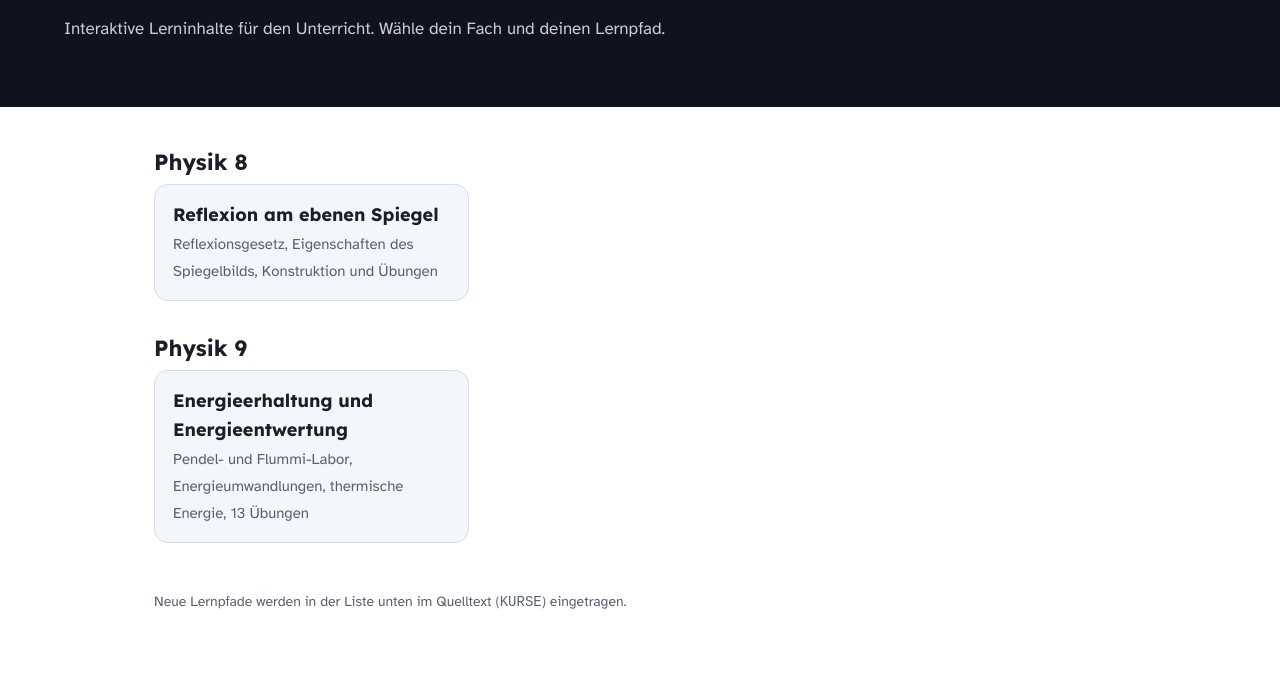
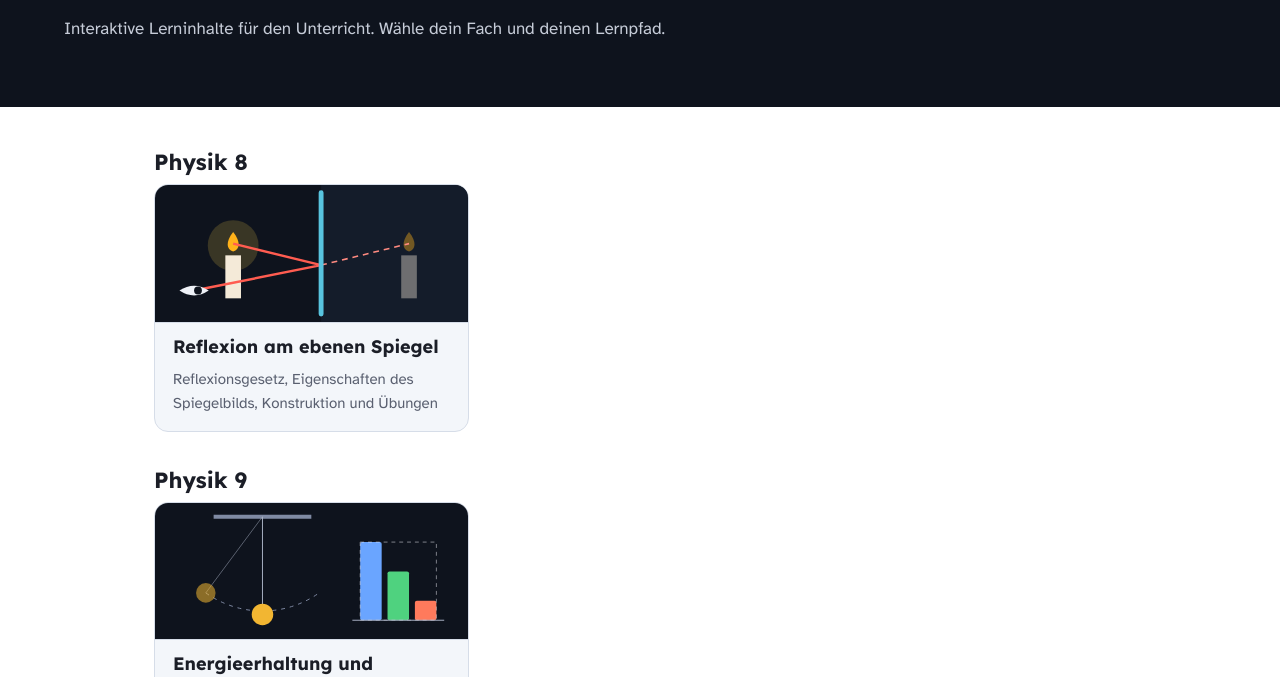
Before and after one commit to y-deiglmayr/gst-lernen, a plain HTML site: page index.html in a window 1280 px wide. Shown: the part 123-800 px from the top of the page. Drawn offline with Linux system fonts and the light colour scheme.

Commit message:
Übersicht: Vorschaubilder für die Lernpfade
Co-Authored-By: Claude Opus 5.5 <noreply@anthropic.com>
Claude-Session: https://claude.ai/code/session_01KLYBVia5tVpBmgTFN89Bvv

```diff
--- a/index.html
+++ b/index.html
@@ -17,10 +17,12 @@ h2{font-size:22px;margin-top:1.6em}
 header p{color:#c6ccd8;max-width:60ch;margin:0}
 main{max-width:1100px;margin:0 auto;padding:8px max(5vw,16px) 48px}
 .grid{display:grid;grid-template-columns:repeat(auto-fill,minmax(260px,1fr));gap:14px}
-a.card{display:block;padding:16px 18px;border:1px solid var(--line);border-radius:14px;background:var(--panel);color:var(--ink);text-decoration:none;min-height:44px}
+a.card{display:flex;flex-direction:column;gap:6px;padding:0 0 16px;overflow:hidden;border:1px solid var(--line);border-radius:14px;background:var(--panel);color:var(--ink);text-decoration:none;min-height:44px}
 a.card:hover,a.card:focus-visible{border-color:var(--accent)}
-a.card b{font-family:Lexend,system-ui,sans-serif;font-size:18px;display:block}
-a.card small{color:var(--muted);font-size:15px}
+a.card b{font-family:Lexend,system-ui,sans-serif;font-size:18px;display:block;padding:4px 18px 0}
+a.card small{color:var(--muted);font-size:15px;padding:0 18px}
+.thumb{display:block;aspect-ratio:16/7;background:#0e131d;border-bottom:1px solid var(--line)}
+.thumb svg{display:block;width:100%;height:100%}
 footer{color:var(--muted);font-size:14px;padding:0 max(5vw,16px) 32px;max-width:1100px;margin:0 auto}
 </style>
 </head>
@@ -36,15 +38,30 @@ footer{color:var(--muted);font-size:14px;padding:0 max(5vw,16px) 32px;max-width:
 /* Neue Lernpfade hier eintragen: Ordner = Klasse/Fach, Datei ohne .html */
 const KURSE=[
  {ordner:'Physik8',name:'Physik 8',seiten:[
-  {datei:'reflexion-spiegel',titel:'Reflexion am ebenen Spiegel',info:'Reflexionsgesetz, Eigenschaften des Spiegelbilds, Konstruktion und Übungen'}
+  {datei:'reflexion-spiegel',titel:'Reflexion am ebenen Spiegel',info:'Reflexionsgesetz, Eigenschaften des Spiegelbilds, Konstruktion und Übungen',bild:'spiegel'}
  ]},
  {ordner:'Physik9',name:'Physik 9',seiten:[
-  {datei:'energieerhaltung',titel:'Energieerhaltung und Energieentwertung',info:'Pendel- und Flummi-Labor, Energieumwandlungen, thermische Energie, 13 Übungen'}
+  {datei:'energieerhaltung',titel:'Energieerhaltung und Energieentwertung',info:'Pendel- und Flummi-Labor, Energieumwandlungen, thermische Energie, 13 Übungen',bild:'energie'}
  ]}
 ];
+/* Vorschaubilder (Name in KURSE unter bild:) – Format 320 × 140 */
+const BILDER={
+ spiegel:`<svg viewBox="0 0 320 140" aria-hidden="true"><rect x="170" width="150" height="140" fill="#141c2a"/>
+  <circle cx="80" cy="62" r="26" fill="#ffcf4a" opacity=".18"/><rect x="72" y="72" width="16" height="44" fill="#f4ead8"/><path d="M80 48 C88 58 87 66 80 68 C73 66 72 58 80 48Z" fill="#ffb21a"/>
+  <g opacity=".4"><rect x="252" y="72" width="16" height="44" fill="#f4ead8"/><path d="M260 48 C268 58 267 66 260 68 C253 66 252 58 260 48Z" fill="#ffb21a"/></g>
+  <path d="M80 60 L170 82 L40 108" fill="none" stroke="#ff5c50" stroke-width="2.5"/><path d="M170 82 L260 60" stroke="#ff8a80" stroke-width="1.6" stroke-dasharray="6 5"/>
+  <path d="M25 108 Q40 98 55 108 Q40 118 25 108Z" fill="#eef1f7"/><circle cx="44" cy="108" r="4" fill="#0e131d"/>
+  <line x1="170" y1="8" x2="170" y2="132" stroke="#58c4df" stroke-width="5" stroke-linecap="round"/></svg>`,
+ energie:`<svg viewBox="0 0 320 140" aria-hidden="true"><line x1="60" y1="14" x2="160" y2="14" stroke="#7f8aa3" stroke-width="4"/>
+  <path d="M52 92 A100 100 0 0 0 168 92" fill="none" stroke="#7f8aa3" stroke-dasharray="4 5"/>
+  <line x1="110" y1="14" x2="52" y2="92" stroke="#a9b2c4" opacity=".5"/><line x1="110" y1="14" x2="110" y2="114" stroke="#a9b2c4"/>
+  <circle cx="52" cy="92" r="10" fill="#f2b632" opacity=".55"/><circle cx="110" cy="114" r="11" fill="#f2b632"/>
+  <rect x="210" y="40" width="22" height="80" rx="2" fill="#6aa5ff"/><rect x="238" y="70" width="22" height="50" rx="2" fill="#4fd27f"/><rect x="266" y="100" width="22" height="20" rx="2" fill="#ff7a5c"/>
+  <rect x="210" y="40" width="78" height="80" fill="none" stroke="#eef1f7" stroke-dasharray="4 4" opacity=".5"/><line x1="202" y1="120" x2="296" y2="120" stroke="#a9b2c4"/></svg>`
+};
 const esc=s=>String(s).replace(/[&<>"']/g,c=>({'&':'&amp;','<':'&lt;','>':'&gt;','"':'&quot;',"'":'&#39;'}[c]));
 document.getElementById('list').innerHTML=KURSE.map(k=>`<h2>${esc(k.name)}</h2><div class="grid">`+
- k.seiten.map(s=>`<a class="card" href="/${esc(k.ordner)}/${esc(s.datei)}"><b>${esc(s.titel)}</b><small>${esc(s.info)}</small></a>`).join('')+'</div>').join('');
+ k.seiten.map(s=>`<a class="card" href="/${esc(k.ordner)}/${esc(s.datei)}">${BILDER[s.bild]?`<span class="thumb">${BILDER[s.bild]}</span>`:''}<b>${esc(s.titel)}</b><small>${esc(s.info)}</small></a>`).join('')+'</div>').join('');
 }
 </script>
 </body>
```
Also changed, not shown: 1 other file.
